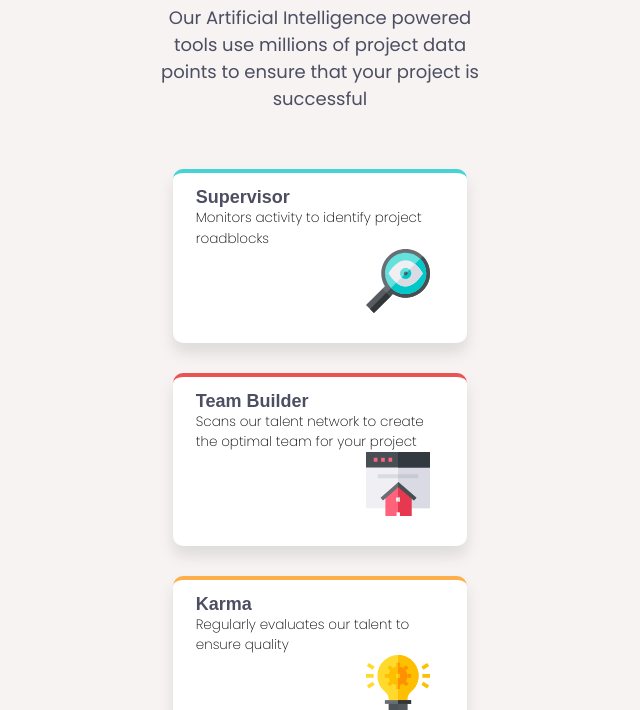
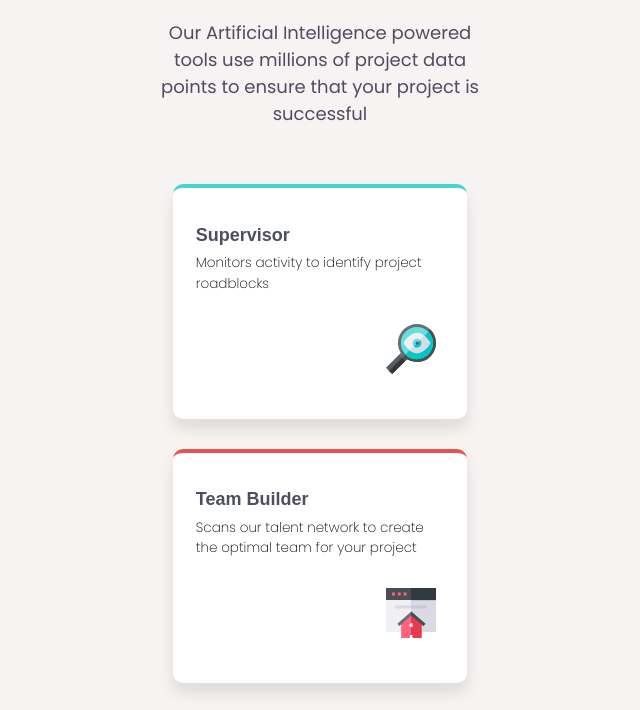
Before and after one commit to NorthernKnight87/four-card-feature-section-master, a plain HTML site: page four-card-feature-section-master/index.html in a window 1280 px wide. Shown: the part 82-792 px from the top of the page, without its empty margins (320-960 px from the left). Drawn offline with Linux system fonts and the light colour scheme; files whose address does not match are found by name; a web font is replaced by a local one.

Commit message:
Added margins to h3 and p elements

```diff
--- a/four-card-feature-section-master/index.css
+++ b/four-card-feature-section-master/index.css
@@ -58,12 +58,15 @@ html {
   font-family: "Poppins", sans-serif;
   font-weight: 400;
   color: hsl(234, 12%, 34%);
+  margin-top: 1.5rem;
 }
 
 h3 {
   font-size: 1.2rem;
   font-weight: 600;
   color: hsl(234, 12%, 34%);
+  margin-top: 1.5rem;
+  margin-bottom: 0.5rem;
 }
 
 .cards {
@@ -80,7 +83,7 @@ h3 {
   border-radius: 10px;
   background-color: hsl(0, 0%, 100%);
   box-shadow: 0 10px 15px rgba(0, 0, 0, 0.1);
-  padding: 1rem 1.5rem 2rem 1.5rem;
+  padding: 1rem 1.5rem 5rem 1.5rem;
   margin-bottom: 2rem;
   width: 80%;
   font-weight: 200;
@@ -89,8 +92,11 @@ h3 {
 
 .feature_card img {
     position: relative;
-    left: 130px
+    left: 150px;
+    top: 30px;
+    width: 50px;
 }
+
 
 #supervisor_card {
   border-top: 4px solid hsl(180, 62%, 55%);
```
